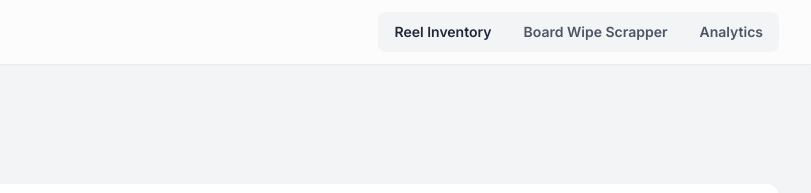
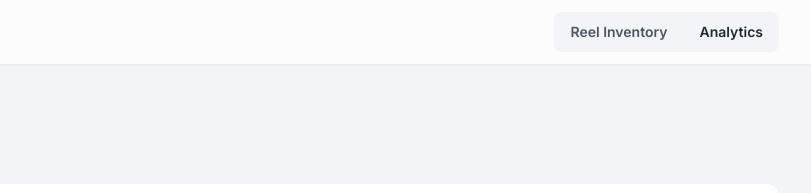
Before and after one commit to casheridan/DataHub, a website: page dashboard.html in a window 1280 px wide. Shown: the top 193 px of the page, 469-1280 px from the left. Drawn offline with nearby package versions, Linux system fonts and the light colour scheme; a script that the page names is missing.

Commit message:
updated the navbar

```diff
--- a/dashboard.html
+++ b/dashboard.html
@@ -32,9 +32,8 @@
                     <span class="text-xl font-bold text-gray-800">Data Hub</span>
                 </div>
                 <div class="flex items-center space-x-2 bg-gray-100 p-1 rounded-lg">
-                    <button id="nav-reels" class="nav-link px-3 py-1.5 text-sm font-semibold rounded-md active">Reel Inventory</button>
-                    <button id="nav-board-wipe" class="nav-link px-3 py-1.5 text-sm font-semibold rounded-md text-gray-600">Board Wipe Scrapper</button>
-                    <a href="/dashboard.html" class="nav-link px-3 py-1.5 text-sm font-semibold rounded-md text-gray-600">Analytics</a>
+                    <a href="/index.html" class="nav-link px-3 py-1.5 text-sm font-semibold rounded-md text-gray-600">Reel Inventory</a>
+                    <a href="/dashboard.html" class="nav-link px-3 py-1.5 text-sm font-semibold rounded-md active">Analytics</a>
                 </div>
             </div>
         </div>
```
